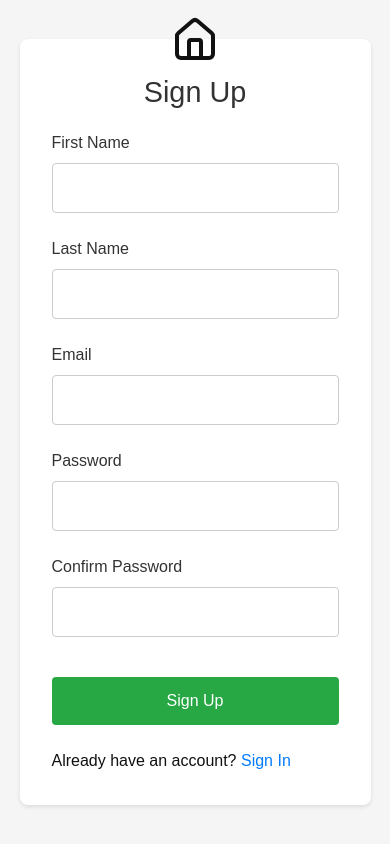
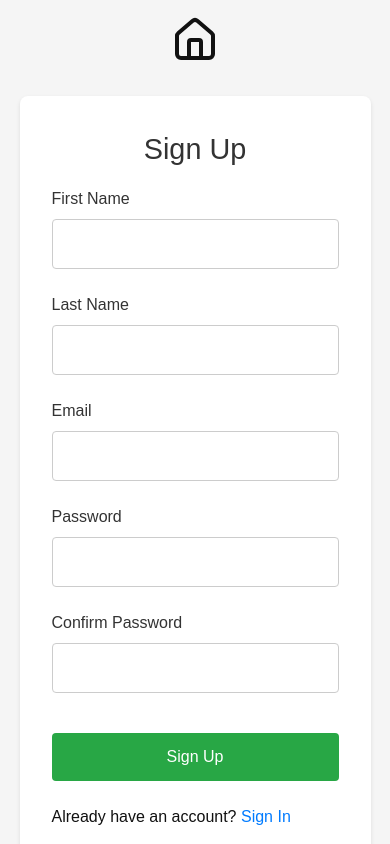
Before and after one commit to preito/OldPhones, a React (Vite) app in the folder Frontend/: page /signup in a window 390 px wide. Built offline with nearby package versions, Linux system fonts and the light colour scheme; no server answers.

Commit message:
Fixed Auth layout for smaller devices

```diff
--- a/Frontend/src/App.css
+++ b/Frontend/src/App.css
@@ -1,13 +1,13 @@
 /* Base Styling */
 body {
   margin: 0;
-  font-family: 'Segoe UI', sans-serif;
+  font-family: "Segoe UI", sans-serif;
   background-color: #f4f4f4;
   color: #111;
 }
 
 #root {
-    position: relative;
+  position: relative;
 
   margin: 0 auto;
   padding: 0;
@@ -24,7 +24,7 @@ body {
   color: #fff;
 }
 
-.topbar h2{
+.topbar h2 {
   color: #ffffff;
 }
 
@@ -68,7 +68,6 @@ body {
   background-color: #ddd;
 }
 
-
 /* Listing and Sections */
 .content {
   padding: 30px;
@@ -97,7 +96,7 @@ h2 {
   padding: 30px;
   background-color: #fff;
   border-radius: 8px;
-  box-shadow: 0 2px 6px rgba(0,0,0,0.1);
+  box-shadow: 0 2px 6px rgba(0, 0, 0, 0.1);
 }
 
 .phone-image {
@@ -152,14 +151,14 @@ h2 {
   background-color: #fff;
   border: 1px solid #ccc;
   border-radius: 8px;
-  box-shadow: 0px 2px 4px rgba(0,0,0,0.1);
+  box-shadow: 0px 2px 4px rgba(0, 0, 0, 0.1);
   cursor: pointer;
   transition: transform 0.2s, box-shadow 0.2s;
 }
 
 .phone-card:hover {
   transform: translateY(-4px);
-  box-shadow: 0px 4px 10px rgba(0,0,0,0.15);
+  box-shadow: 0px 4px 10px rgba(0, 0, 0, 0.15);
 }
 
 .phone-card img {
@@ -178,16 +177,6 @@ h2 {
   color: #555;
   margin: 4px 0;
 }
-
-/* Auth styles */
-.auth-wrapper {
-  height:100vh;
-  display:flex;
-  align-items:center;
-  justify-content:center;
-  background:#f5f5f5;
-}
-
 
 /* Profile Styles */
 
@@ -209,3 +198,37 @@ h2 {
 .home-icon:hover svg {
   opacity: 0.8;
 }
+
+/* Auth styles */
+.auth-wrapper {
+  height: 100vh;
+  display: flex;
+  align-items: center;
+  justify-content: center;
+  background: #f5f5f5;
+}
+
+.auth-wrapper {
+  position: relative;
+}
+
+.home-icon {
+  left: 1rem;
+}
+
+@media (max-width: 640px) {
+  .auth-wrapper {
+    align-items: flex-start;
+    padding-top: 5rem;
+  }
+
+  .home-icon {
+    top: 1rem;
+    left: 50%;
+    transform: translateX(-50%);
+  }
+
+  .auth-wrapper > .signup-container {
+    margin-top: 1rem;
+  }
+}
--- a/Frontend/src/screens/auth/EmailSent.jsx
+++ b/Frontend/src/screens/auth/EmailSent.jsx
@@ -5,6 +5,7 @@ import './EmailSent.css'
 
 export default function EmailSent() {
   return (
+   <div className="auth-wrapper">
     <div className="email-sent-container">
       <div className="email-sent-card">
         {/* Checkmark icon */}
@@ -28,5 +29,6 @@ export default function EmailSent() {
         </Link>
       </div>
     </div>
+      </div>
   )
 }
```
